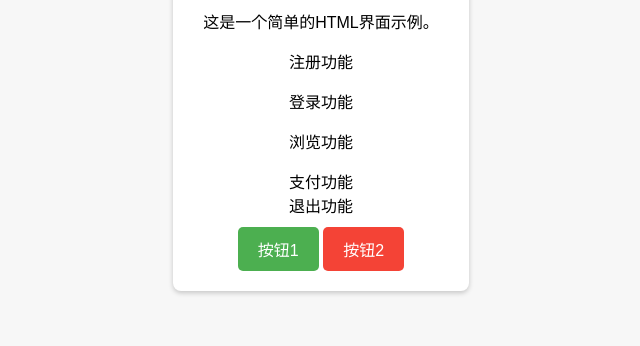
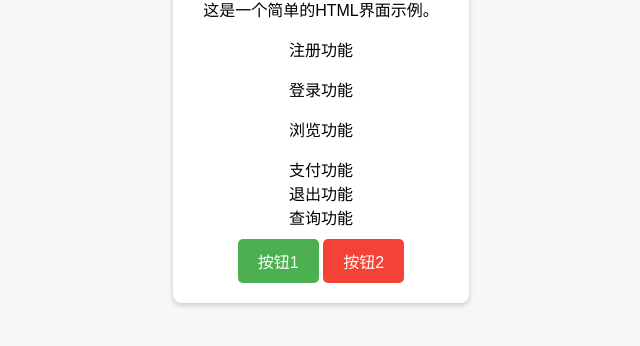
Before and after one commit to Hz2680/git_demo3, a plain HTML site: page index.html in a window 1280 px wide. Shown: the part 304-650 px from the top of the page, without its empty margins (319-959 px from the left). Drawn offline with Linux system fonts and the light colour scheme.

Commit message:
加入查询功能

```diff
--- a/index.html
+++ b/index.html
@@ -49,6 +49,7 @@
         <p>浏览功能</p>
         <div>支付功能</div>
         <div>退出功能</div>
+        <div>查询功能</div>
         <button type="button">按钮1</button>
         <button type="button">按钮2</button>
     </div>
```
